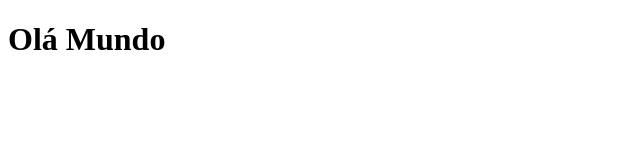
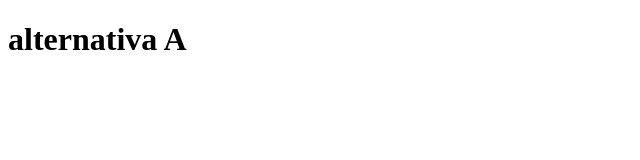
Before and after one commit to R1kley/git-aula-1, a plain HTML site: page index.html in a window 1280 px wide. Shown: the whole page, without its empty margins (0-640 px from the left). Drawn offline with Linux system fonts and the light colour scheme.

Commit message:
uma nova versão

```diff
--- a/index.html
+++ b/index.html
@@ -6,7 +6,7 @@
     <title>Git aula1</title>
 </head>
 <body>
-    <h1>Olá Mundo</h1>
+    <h1>alternativa A</h1>
 
 </body>
 </html>
```
